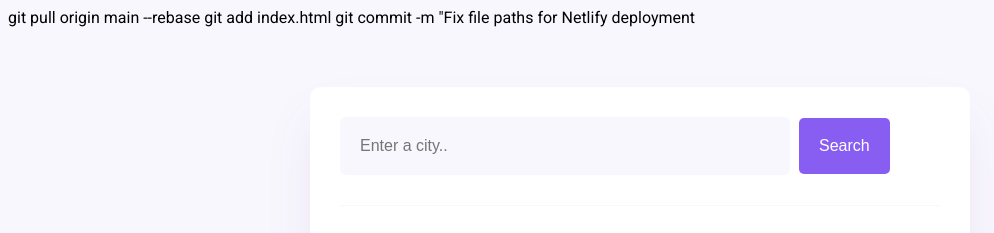
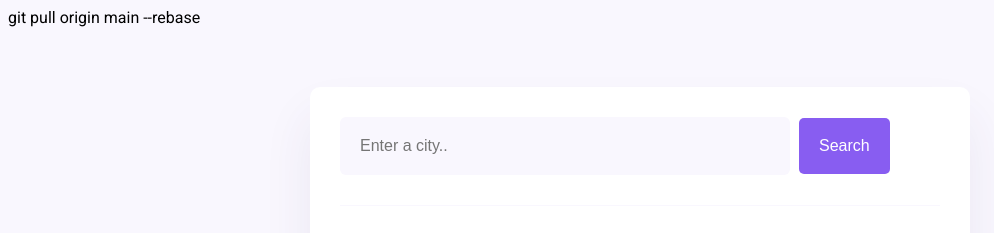
Before and after one commit to Tadoe-cloud/grannah, a website built with Parcel: page index.html in a window 1280 px wide. Shown: the top 233 px of the page, without its empty margins (0-994 px from the left). Built offline with nearby package versions, Linux system fonts and the light colour scheme.

```diff
--- a/index.html
+++ b/index.html
@@ -13,8 +13,7 @@
     <script src="https://cdn.jsdelivr.net/npm/axios@1.1.2/dist/axios.min.js"></script>
 
     <link rel="stylesheet" href="src/styles.css" />
-    git add index.html
-git commit -m "Fix file paths for Netlify deployment
+
 
 
     <title>My weather application</title>
```
